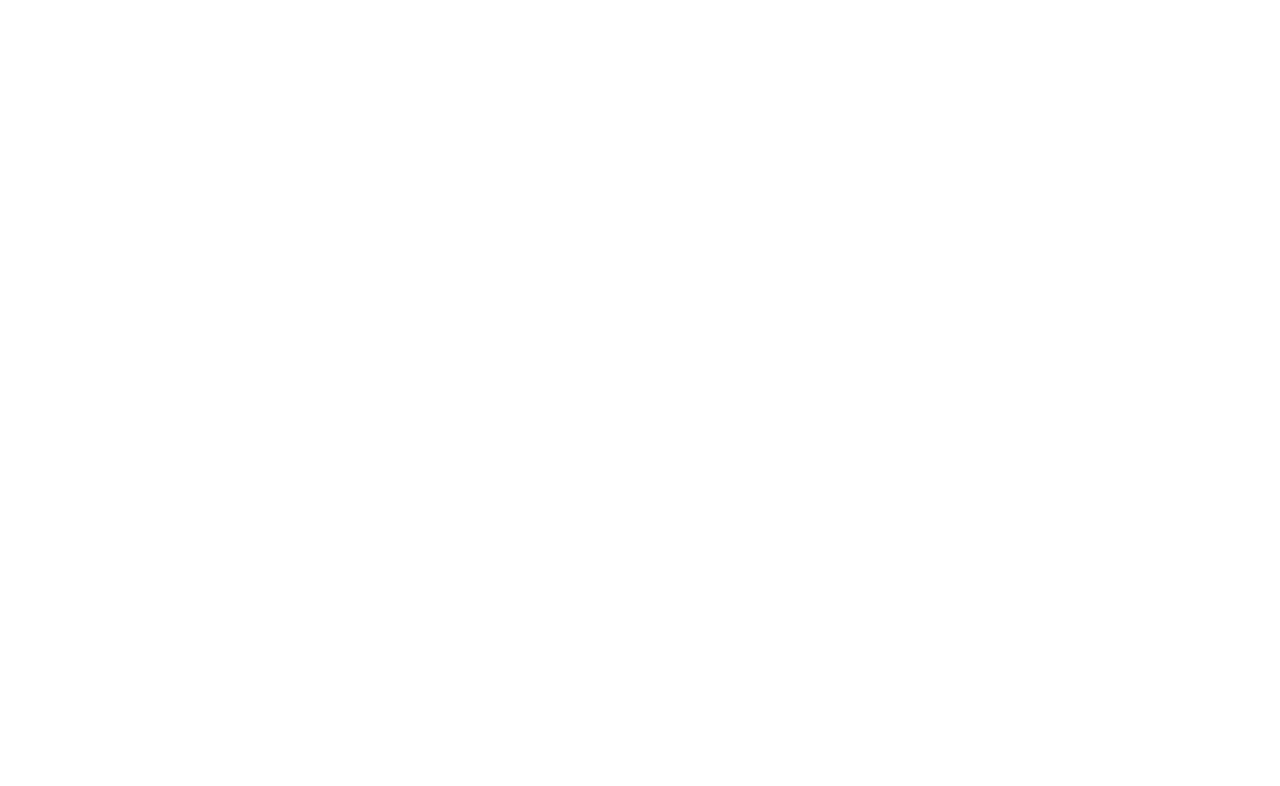
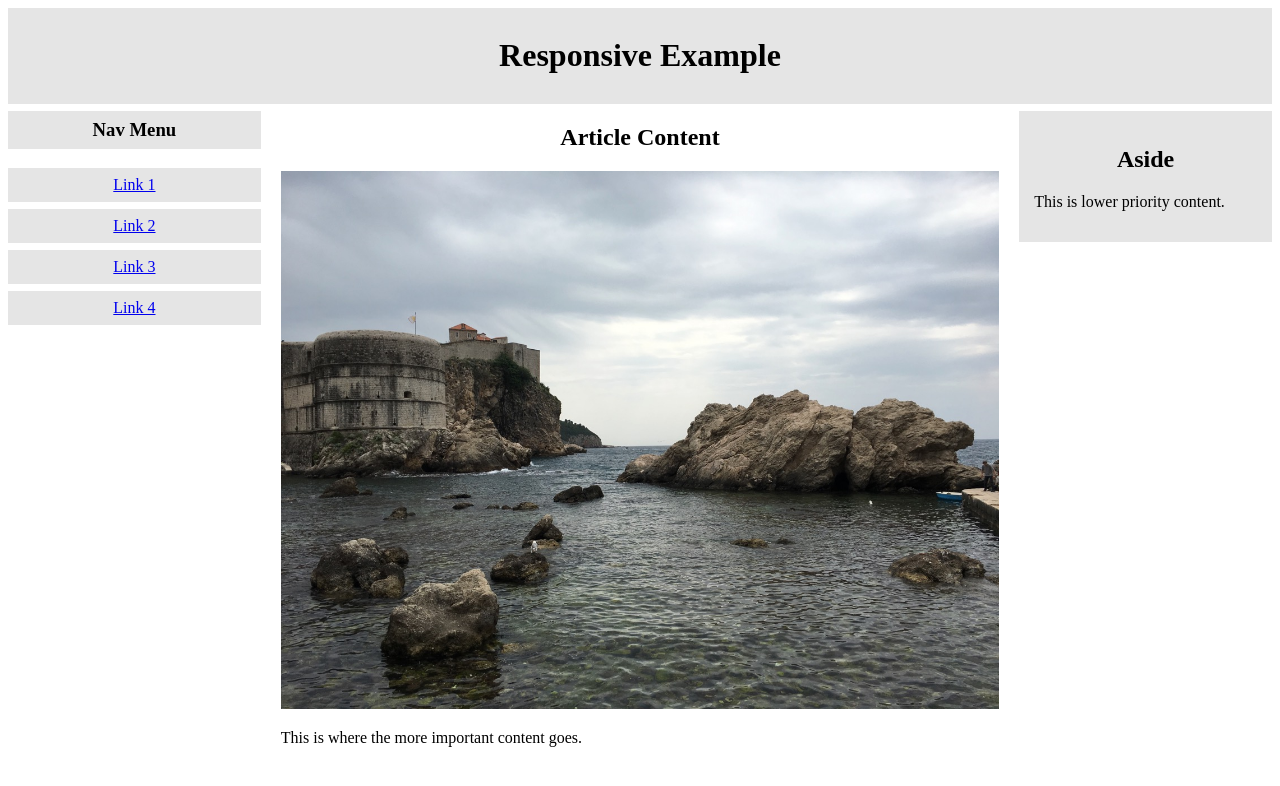
Before and after one commit to PawarRohan/igme230, a plain HTML site: page week5/sample.html in a window 1280 px wide. Drawn offline with Linux system fonts and the light colour scheme.

Commit message:
added index links

```diff
--- a/week5/sample.css
+++ b/week5/sample.css
@@ -0,0 +1,55 @@
+* {
+    box-sizing: border-box;
+}
+
+header {
+    width: 100%;
+    background-color: #e5e5e5;
+    padding: 8px;
+}
+
+article {
+    width: 100%;
+}
+
+aside {
+    width: 100%;
+    background-color: #e5e5e5;
+    padding: 15px;
+    margin-top: 7px;
+}
+
+h1, h2 {
+    text-align: center;
+}
+
+nav {
+    text-align: center;
+    overflow: auto;
+}
+
+img {
+    max-width: 100%;
+}
+
+h3, nav a {
+    background-color: #e5e5e5;
+    padding: 8px;
+    margin-top: 7px;
+    width: 100%;
+    display: block;
+}
+
+@media screen and (min-width: 520px) {
+
+    aside, nav {
+        float: left;
+        width: 20%;
+    }
+
+    article {
+        float: left;
+        width: 60%;
+        padding: 0 20px;
+    }
+}
--- a/week5/sample.html
+++ b/week5/sample.html
@@ -0,0 +1,41 @@
+<!DOCTYPE html>
+<html>
+
+<head>
+  <meta name="viewport" content="width=device-width, initial-scale=1.0">
+  <title>Sample Responsive Page</title>
+  <link rel="stylesheet" href="sample.css">
+  <style>
+  </style>
+</head>
+
+<body>
+
+  <header>
+    <h1>Responsive Example</h1>
+  </header>
+
+  <main>
+    <nav>
+      <h3>Nav Menu</h3>
+      <a href="#">Link 1</a>
+      <a href="#">Link 2</a>
+      <a href="#">Link 3</a>
+      <a href="#">Link 4</a>
+    </nav>
+
+    <article>
+      <h2>Article Content</h2>
+      <img src="sample.jpg" alt="Photo of Dubrovnik">
+      <p>This is where the more important content goes.</p>
+    </article>
+
+    <aside>
+      <h2>Aside</h2>
+      <p>This is lower priority content.</p>
+    </aside>
+  </main>
+
+</body>
+
+</html>
```
Also changed, not shown: index.html (+1 -1 lines).
